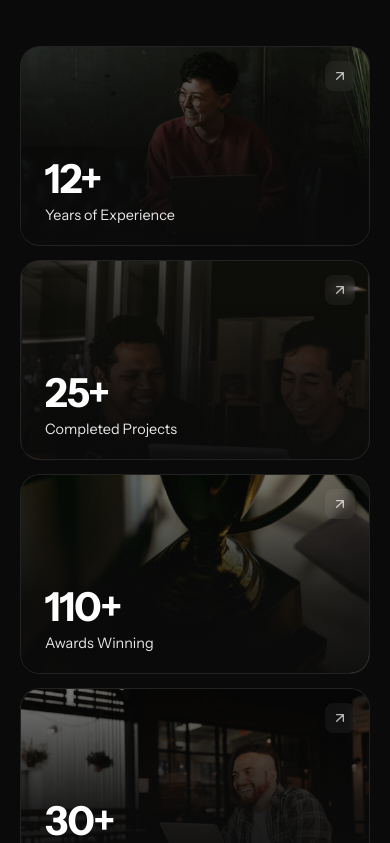
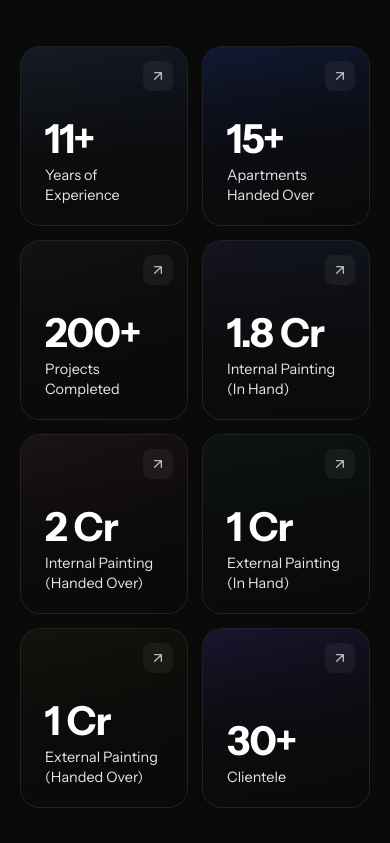
Before and after one commit to Saad-dada/kala-group-frontend, a React (Vite) app: page /about in a window 390 px wide. Shown: the part 861-1704 px from the top of the page. Built offline with nearby package versions, Linux system fonts and the light colour scheme; no server answers.

Commit message:
feat: Enhance AboutSection with animated statistics and responsive layout adjustments

```diff
--- a/src/pages/Home/AboutSection/AboutSection.tsx
+++ b/src/pages/Home/AboutSection/AboutSection.tsx
@@ -1,9 +1,83 @@
-import { useEffect, useState, useRef } from "react";
+import { useEffect, useState, useRef, useMemo } from "react";
 import "./about-section.css";
+
+type Stat = {
+  number: string;
+  label: string;
+  image: string;
+};
+
+const statsData: Stat[] = [
+    {
+      number: "11+",
+      label: "Years of Experience",
+      image: "linear-gradient(135deg, #1f2937, #0f172a)",
+    },
+    {
+      number: "15+",
+      label: "Apartments Handed Over",
+      image: "linear-gradient(135deg, #172554, #0b1224)",
+    },
+    {
+      number: "200+",
+      label: "Projects Completed",
+      image: "linear-gradient(135deg, #1c1917, #0f0a0a)",
+    },
+    {
+      number: "1.8 Cr",
+      label: "Internal Painting (In Hand)",
+      image: "linear-gradient(135deg, #1b1d2e, #0f1624)",
+    },
+    {
+      number: "2 Cr",
+      label: "Internal Painting (Handed Over)",
+      image: "linear-gradient(135deg, #2a1b1f, #12090d)",
+    },
+    {
+      number: "1 Cr",
+      label: "External Painting (In Hand)",
+      image: "linear-gradient(135deg, #0f1e1a, #07100c)",
+    },
+    {
+      number: "1 Cr",
+      label: "External Painting (Handed Over)",
+      image: "linear-gradient(135deg, #1e1a0f, #0f0c07)",
+    },
+    {
+      number: "30+",
+      label: "Clientele",
+      image: "linear-gradient(135deg, #231f4a, #0f0c1f)",
+    },
+  ];
+
+function parseNumber(value: string) {
+  const match = value.match(/([0-9]*\.?[0-9]+)/);
+  if (!match) return { base: value, numeric: 0, decimals: 0, suffix: "" };
+  const numeric = parseFloat(match[1]);
+  const decimals = match[1].includes(".") ? match[1].split(".")[1].length : 0;
+  const suffix = value.replace(match[1], "").trim();
+  return { base: value, numeric, decimals, suffix };
+}
+
+function formatAnimated(numeric: number, decimals: number, suffix: string) {
+  const formatted = decimals > 0 ? numeric.toFixed(decimals) : Math.round(numeric).toString();
+  if (!suffix) return formatted;
+  const separator = suffix === "+" ? "" : " ";
+  return `${formatted}${separator}${suffix}`;
+}
+
+function easeOutCubic(t: number) {
+  return 1 - Math.pow(1 - t, 3);
+}
 
 export default function AboutSection() {
   const [isVisible, setIsVisible] = useState(false);
+  const [animatedNumbers, setAnimatedNumbers] = useState<string[]>(() =>
+    statsData.map((stat) => stat.number)
+  );
   const sectionRef = useRef<HTMLElement>(null);
+
+  const stats = useMemo(() => statsData, []);
 
   useEffect(() => {
     const observer = new IntersectionObserver(
@@ -26,28 +100,34 @@ export default function AboutSection() {
     };
   }, []);
 
-  const stats = [
-    {
-      number: "12+",
-      label: "Years of Experience",
-      image: "/images/stats/experience.jpg",
-    },
-    {
-      number: "25+",
-      label: "Completed Projects",
-      image: "/images/stats/projects.jpg",
-    },
-    {
-      number: "110+",
-      label: "Awards Winning",
-      image: "/images/stats/awards.jpg",
-    },
-    {
-      number: "30+",
-      label: "Satisfied Client",
-      image: "/images/stats/client.jpg",
-    },
-  ];
+  useEffect(() => {
+    if (!isVisible) return;
+
+    const start = performance.now();
+    const duration = 1200;
+    const parsed = stats.map((stat) => parseNumber(stat.number));
+    let frameId = 0;
+
+    const tick = (now: number) => {
+      const progress = Math.min(1, (now - start) / duration);
+      const eased = easeOutCubic(progress);
+
+      setAnimatedNumbers(
+        parsed.map((item) => {
+          if (item.numeric === 0) return item.base;
+          const current = item.numeric * eased;
+          return formatAnimated(current, item.decimals, item.suffix);
+        })
+      );
+
+      if (progress < 1) {
+        frameId = requestAnimationFrame(tick);
+      }
+    };
+
+    frameId = requestAnimationFrame(tick);
+    return () => cancelAnimationFrame(frameId);
+  }, [isVisible, stats]);
 
   return (
     <section
@@ -96,11 +176,11 @@ export default function AboutSection() {
             >
               <div
                 className="stat-card-bg"
-                style={{ backgroundImage: `url(${stat.image})` }}
+                style={{ background: stat.image }}
               />
               <div className="stat-card-overlay" />
               <div className="stat-card-content">
-                <h3 className="stat-number">{stat.number}</h3>
+                <h3 className="stat-number animated">{animatedNumbers[index]}</h3>
                 <p className="stat-label">{stat.label}</p>
               </div>
               <div className="stat-arrow">
--- a/src/pages/Home/AboutSection/about-section.css
+++ b/src/pages/Home/AboutSection/about-section.css
@@ -194,6 +194,21 @@
   transition: transform 0.3s ease;
 }
 
+.stat-number.animated {
+  animation: statCountPop 0.6s ease;
+}
+
+@keyframes statCountPop {
+  0% {
+    transform: scale(0.9);
+    opacity: 0.3;
+  }
+  100% {
+    transform: scale(1);
+    opacity: 1;
+  }
+}
+
 .stat-card:hover .stat-number {
   transform: translateY(-2px);
 }
@@ -263,6 +278,22 @@
 
 .about-delay-7 {
   transition-delay: 0.9s;
+}
+
+.about-delay-8 {
+  transition-delay: 1.0s;
+}
+
+.about-delay-9 {
+  transition-delay: 1.1s;
+}
+
+.about-delay-10 {
+  transition-delay: 1.2s;
+}
+
+.about-delay-11 {
+  transition-delay: 1.3s;
 }
 
 .about-section.visible .about-animate {
@@ -385,12 +416,12 @@
   }
 
   .about-stats {
-    grid-template-columns: 1fr;
+    grid-template-columns: repeat(2, minmax(0, 1fr));
     gap: 14px;
   }
 
   .stat-card {
-    height: 200px;
+    height: 180px;
   }
 
   .stat-number {
```
